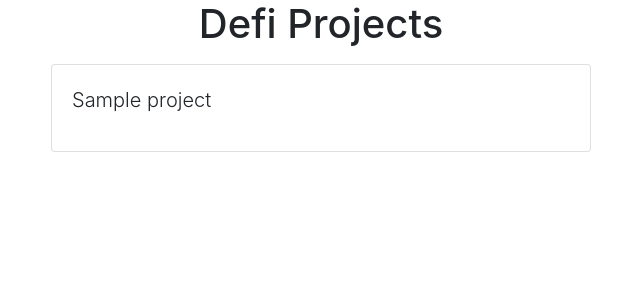
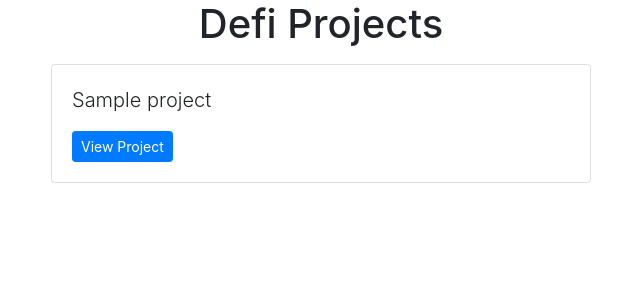
Before and after one commit to jpc20/defi_tracker, a Django app: page /defi/ in a window 1280 px wide. Shown: the top 300 px of the page, without its empty margins (34-674 px from the left). Run offline with Django 3.2, Linux system fonts and the light colour scheme; tables that the repository leaves empty hold one stand-in row (values such as "Sample post").

Commit message:
Set up route to project show page

```diff
--- a/defi_app/defi/urls.py
+++ b/defi_app/defi/urls.py
@@ -4,5 +4,6 @@ from . import views
 
 app_name = 'defi'
 urlpatterns = [
-    path('', views.index, name='index')
+    path('', views.index, name='index'),
+    path('<int:project_id>', views.detail, name='detail')
 ]
--- a/defi_app/defi/views.py
+++ b/defi_app/defi/views.py
@@ -7,3 +7,11 @@ def index(request):
     project_list = Project.objects.order_by('-tvl')[:10]
     context = {'project_list' : project_list}
     return render(request, 'defi/index.html', context)
+
+# Show specific project
+def detail(request, project_id):
+    try:
+        project = Project.objects.get(pk=project_id)
+    except Project.DoesNotExist:
+        raise Http404('Project does not exist')
+    return render(request, 'defi/show.html', { 'project': project })
--- a/defi_app/templates/defi/index.html
+++ b/defi_app/templates/defi/index.html
@@ -7,6 +7,9 @@
             <div class="card mb-3">
                 <div class="card-body">
                     <p class="lead">{{project.name }}</p>
+                    <a href="{% url  'defi:detail' project.id %}" class="btn btn-primary btn-sm">
+                        View Project
+                    </a>
                 </div>
             </div>
         {% endfor %}
--- /dev/null
+++ b/defi_app/templates/defi/show.html
@@ -0,0 +1 @@
+TEST
```
